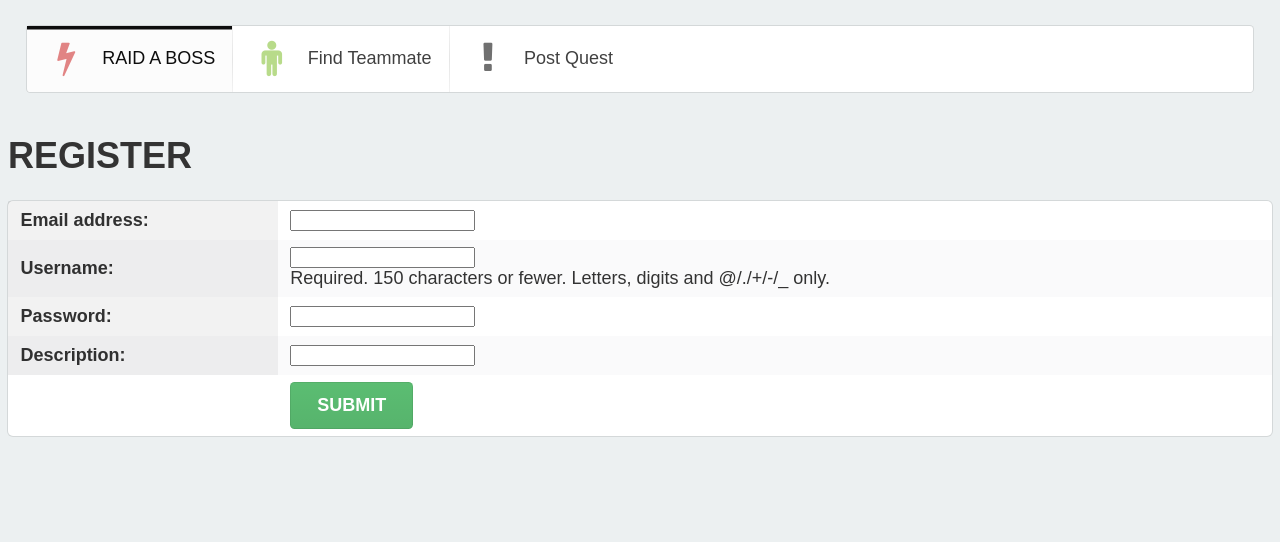
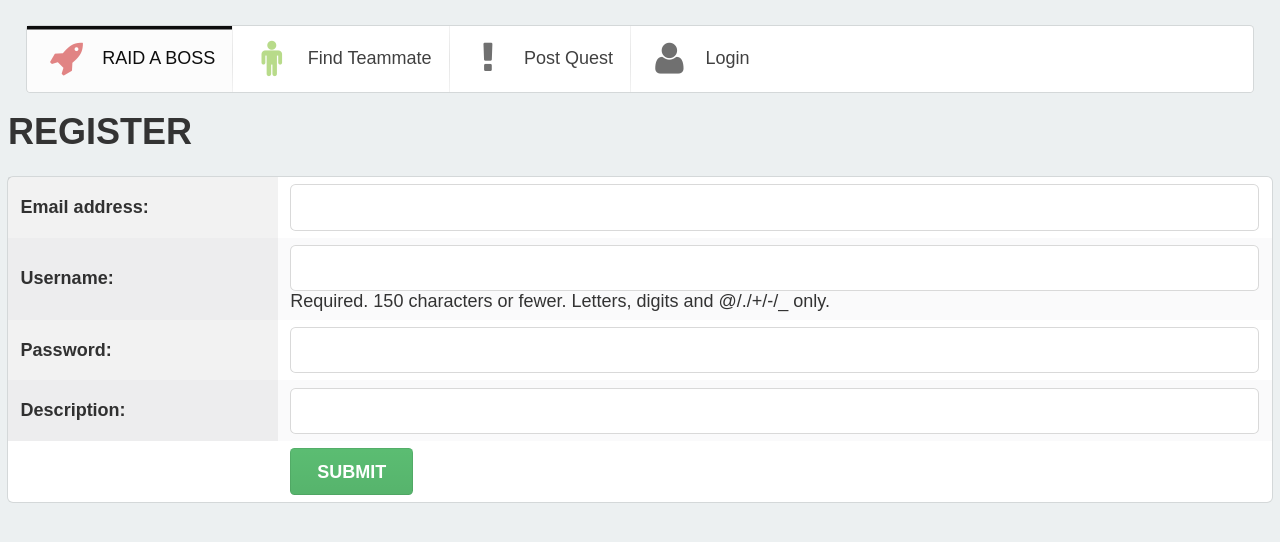
Before and after one commit to langorn/raidboss, a Django app: page /register/ in a window 1280 px wide. Shown: the top 542 px of the page. Run offline with Django 3.2, Linux system fonts and the light colour scheme; parts of the project's set-up code (start-up, migrations or seed data) failed here and were passed over; some libraries are stand-ins or nearby versions.

Commit message:
forget password

```diff
--- a/teammate/templates/register.html
+++ b/teammate/templates/register.html
@@ -28,22 +28,24 @@
 <div class="ui grid">
   <div class="sixteen wide column">
     <div class="ui menu">
-
-		  <a class="active item" href='/crm'>
-		    <i class="bolt icon red big"></i> RAID A BOSS
+      <a class="active item" href='/'>
+        <i class="rocket icon red big"></i> RAID A BOSS
       </a>
 
-		  <a class="item" href='/crm/search/teacher/'>
+      <a class="item" href='/'>
         <i class="male icon big green"></i> Find Teammate
       </a>
-		  <a class="item" href='/crm/search/student/'>
-		    <i class="exclamation icon big orange"></i> Post Quest
+      <a class="item" href='/quest/post/'>
+        <i class="yellow exclamation icon big"></i> Post Quest
       </a>
-
+      <a class="item" href='/login?next=aaa'>
+        <i class="user icon big"></i> Login
+      </a>
     </div>
   </div>
 </div>
 {% endblock %}
+<div class="ui form">
 <h1>REGISTER</h1>
 <table class="tableX ui table segment">
 <form method="POST" action="/teammate/register/">
@@ -57,5 +59,6 @@
 </tr>
 </table>
 </form>
+</div>
 </body>
 </html>
--- a/teammate/templates/user_login.html
+++ b/teammate/templates/user_login.html
@@ -61,7 +61,8 @@
 
         <div class="userPanel">
         <h1>Login</h1>
-        <br>
+        <div style="color:#c5c5c5"><i> No Account ? please <a href="/register/">[register]</a></i></div>
+        <div style="color:#c5c5c5"><i> Forget Password ? please <a href="/register/">[get password]</a></i></div>
         <div class="ui form">
 
                 <form id="login_form" method="post" action="/login/">
```
Lines whose indentation alone changed are shown as unchanged.
